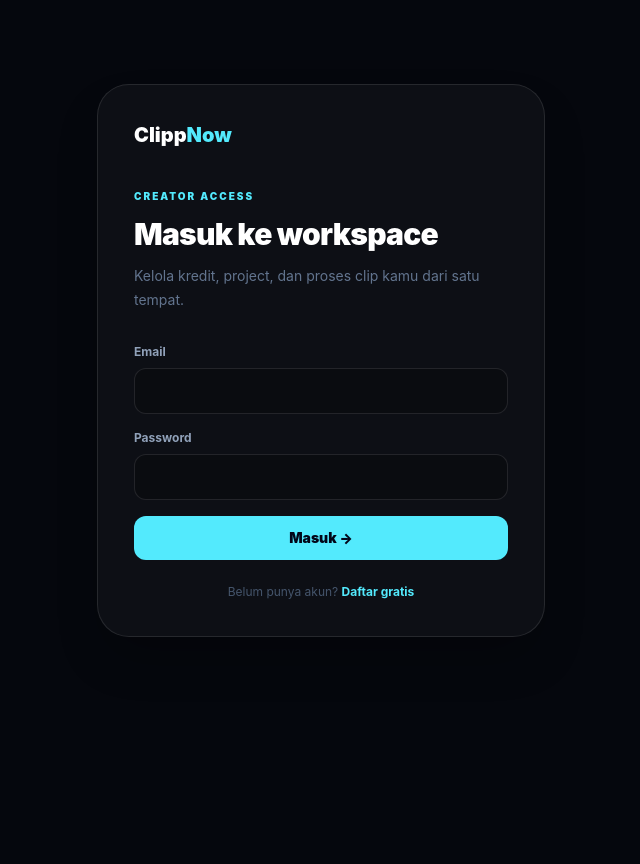
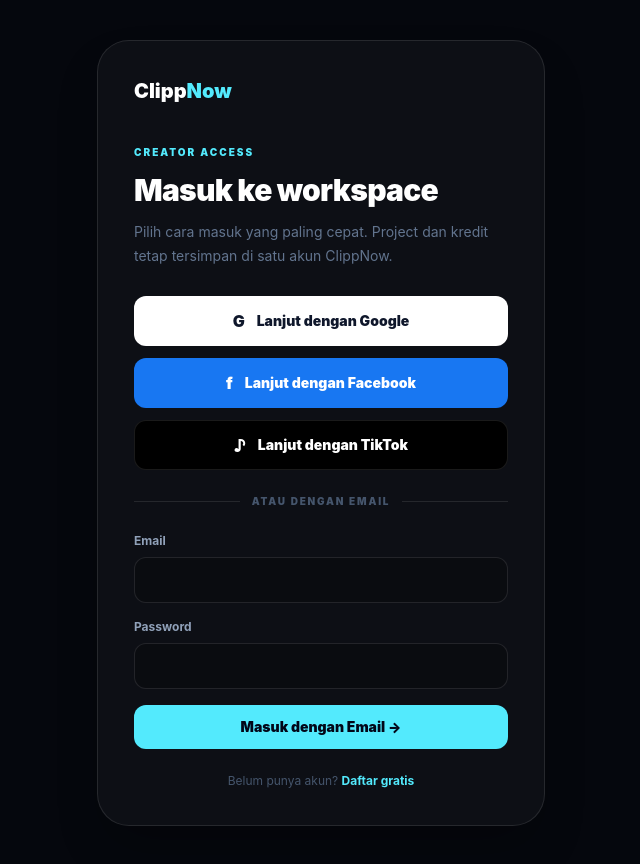
Before and after one commit to edosaputraputradayak07-collab/clippnow, a Next.js app: page /auth/login in a window 1280 px wide. Shown: the whole page, without its empty margins (319-959 px from the left). Before the commit the page ends 800 px from the top, so only its background shows below. Built offline with nearby package versions, Linux system fonts and the light colour scheme.

Commit message:
feat(auth): add Google Facebook and TikTok login choices

```diff
--- a/app/auth/login/page.tsx
+++ b/app/auth/login/page.tsx
@@ -8,6 +8,7 @@
   const [password, setPassword] = useState('');
   const [error, setError] = useState('');
   const [loading, setLoading] = useState(false);
+  const [socialLoading, setSocialLoading] = useState('');
 
   async function submit(event: FormEvent<HTMLFormElement>) {
     event.preventDefault();
@@ -23,6 +24,24 @@
     window.location.href = '/dashboard';
   }
 
+  async function signInWithProvider(provider: 'google' | 'facebook') {
+    setSocialLoading(provider);
+    setError('');
+    const supabase = createClient();
+    const { error: oauthError } = await supabase.auth.signInWithOAuth({
+      provider,
+      options: { redirectTo: `${window.location.origin}/auth/callback?next=/dashboard` },
+    });
+    if (oauthError) {
+      setError(`Login ${provider === 'google' ? 'Google' : 'Facebook'} belum tersedia. Aktifkan provider di Supabase Auth.`);
+      setSocialLoading('');
+    }
+  }
+
+  function signInWithTikTok() {
+    setError('Login TikTok sedang disiapkan sebagai OAuth khusus ClippNow. Untuk keamanan, jangan gunakan tombol ini sebelum provider TikTok diaktifkan di Supabase.');
+  }
+
   return (
     <main className="min-h-screen bg-[#05070d] px-5 py-10 text-white">
       <div className="mx-auto flex min-h-[80vh] max-w-md items-center">
@@ -30,12 +49,47 @@
           <a href="/" className="text-xl font-black">Clipp<span className="text-cyan-300">Now</span></a>
           <div className="mt-10 text-[10px] font-black uppercase tracking-[0.2em] text-cyan-300">Creator access</div>
           <h1 className="mt-3 text-3xl font-black tracking-tight">Masuk ke workspace</h1>
-          <p className="mt-3 text-sm leading-6 text-slate-500">Kelola kredit, project, dan proses clip kamu dari satu tempat.</p>
-          <form onSubmit={submit} className="mt-8 space-y-4">
+          <p className="mt-3 text-sm leading-6 text-slate-500">Pilih cara masuk yang paling cepat. Project dan kredit tetap tersimpan di satu akun ClippNow.</p>
+
+          <div className="mt-7 grid gap-3">
+            <button
+              type="button"
+              disabled={Boolean(socialLoading)}
+              onClick={() => signInWithProvider('google')}
+              className="flex w-full items-center justify-center gap-3 rounded-xl border border-white/10 bg-white px-4 py-3 text-sm font-black text-slate-900 transition hover:bg-slate-100 disabled:opacity-50"
+            >
+              <span className="text-base font-black">G</span>
+              {socialLoading === 'google' ? 'Menghubungkan…' : 'Lanjut dengan Google'}
+            </button>
+            <button
+              type="button"
+              disabled={Boolean(socialLoading)}
+              onClick={() => signInWithProvider('facebook')}
+              className="flex w-full items-center justify-center gap-3 rounded-xl border border-[#1877F2]/40 bg-[#1877F2] px-4 py-3 text-sm font-black text-white transition hover:brightness-110 disabled:opacity-50"
+            >
+              <span className="text-base font-black">f</span>
+              {socialLoading === 'facebook' ? 'Menghubungkan…' : 'Lanjut dengan Facebook'}
+            </button>
+            <button
+              type="button"
+              disabled={Boolean(socialLoading)}
+              onClick={signInWithTikTok}
+              className="flex w-full items-center justify-center gap-3 rounded-xl border border-white/10 bg-black px-4 py-3 text-sm font-black text-white transition hover:bg-black/80 disabled:opacity-50"
+            >
+              <span className="text-base font-black">♪</span>
+              Lanjut dengan TikTok
+            </button>
+          </div>
+
+          <div className="my-6 flex items-center gap-3 text-[10px] font-black uppercase tracking-[0.18em] text-slate-600">
+            <span className="h-px flex-1 bg-white/10" /> atau dengan email <span className="h-px flex-1 bg-white/10" />
+          </div>
+
+          <form onSubmit={submit} className="space-y-4">
             <label className="block"><span className="mb-2 block text-xs font-bold text-slate-400">Email</span><input required autoComplete="email" type="email" value={email} onChange={(e) => setEmail(e.target.value)} className="w-full rounded-xl border border-white/10 bg-black/20 px-4 py-3 text-sm outline-none focus:border-cyan-300/60" /></label>
             <label className="block"><span className="mb-2 block text-xs font-bold text-slate-400">Password</span><input required autoComplete="current-password" minLength={8} type="password" value={password} onChange={(e) => setPassword(e.target.value)} className="w-full rounded-xl border border-white/10 bg-black/20 px-4 py-3 text-sm outline-none focus:border-cyan-300/60" /></label>
-            {error && <p className="rounded-xl border border-rose-400/20 bg-rose-400/10 px-3 py-2 text-xs font-semibold text-rose-300">{error}</p>}
-            <button disabled={loading} className="w-full rounded-xl bg-cyan-300 px-4 py-3 text-sm font-black text-slate-950 transition hover:bg-cyan-200 disabled:opacity-50">{loading ? 'Memproses…' : 'Masuk →'}</button>
+            {error && <p className="rounded-xl border border-rose-400/20 bg-rose-400/10 px-3 py-2 text-xs font-semibold leading-5 text-rose-300">{error}</p>}
+            <button disabled={loading || Boolean(socialLoading)} className="w-full rounded-xl bg-cyan-300 px-4 py-3 text-sm font-black text-slate-950 transition hover:bg-cyan-200 disabled:opacity-50">{loading ? 'Memproses…' : 'Masuk dengan Email →'}</button>
           </form>
           <p className="mt-6 text-center text-xs text-slate-600">Belum punya akun? <a href="/auth/signup" className="font-bold text-cyan-300">Daftar gratis</a></p>
         </div>
```
